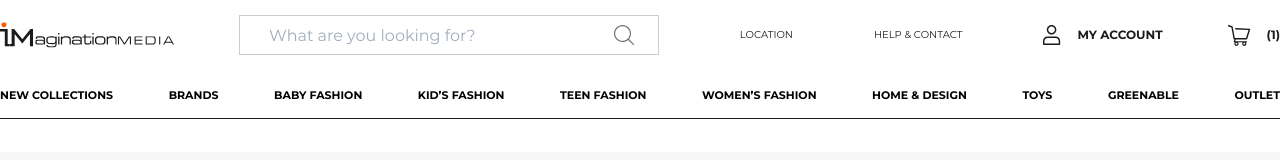
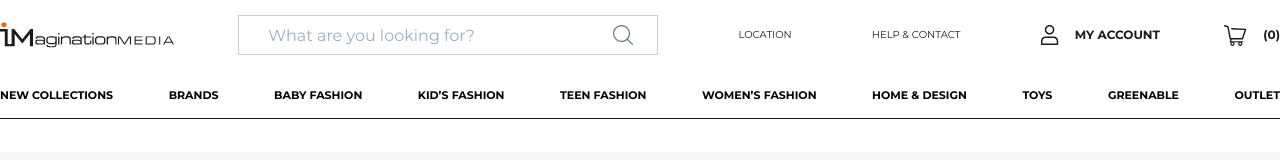
Before and after one commit to igortuag/frontend-test-v1, a React (Create React App) app: page / in a window 1280 px wide. Shown: the top 160 px of the page. Built offline with nearby package versions, Linux system fonts and the light colour scheme; no server answers.

Commit message:
add state to cart on header

```diff
--- a/src/components/HeaderLayout/index.jsx
+++ b/src/components/HeaderLayout/index.jsx
@@ -1,4 +1,5 @@
 import React from 'react';
+import { useSelector } from 'react-redux';
 
 import { ReactComponent as Logo } from '../../assets/img/logo.svg';
 import { ReactComponent as User } from '../../assets/img/ic-user.svg';
@@ -9,6 +10,8 @@ import NavMenu from '../NavMenu';
 import './styles.scss';
 
 function HeaderLayout() {
+  const { products } = useSelector(state => state.cart);
+
   return (
     <header>
       <div className="header container">
@@ -30,7 +33,7 @@ function HeaderLayout() {
           <div className="header__icon">
             <Cart />
           </div>
-          (1)
+          {`(${products})`}
         </a>
       </div>
       <NavMenu />
```
